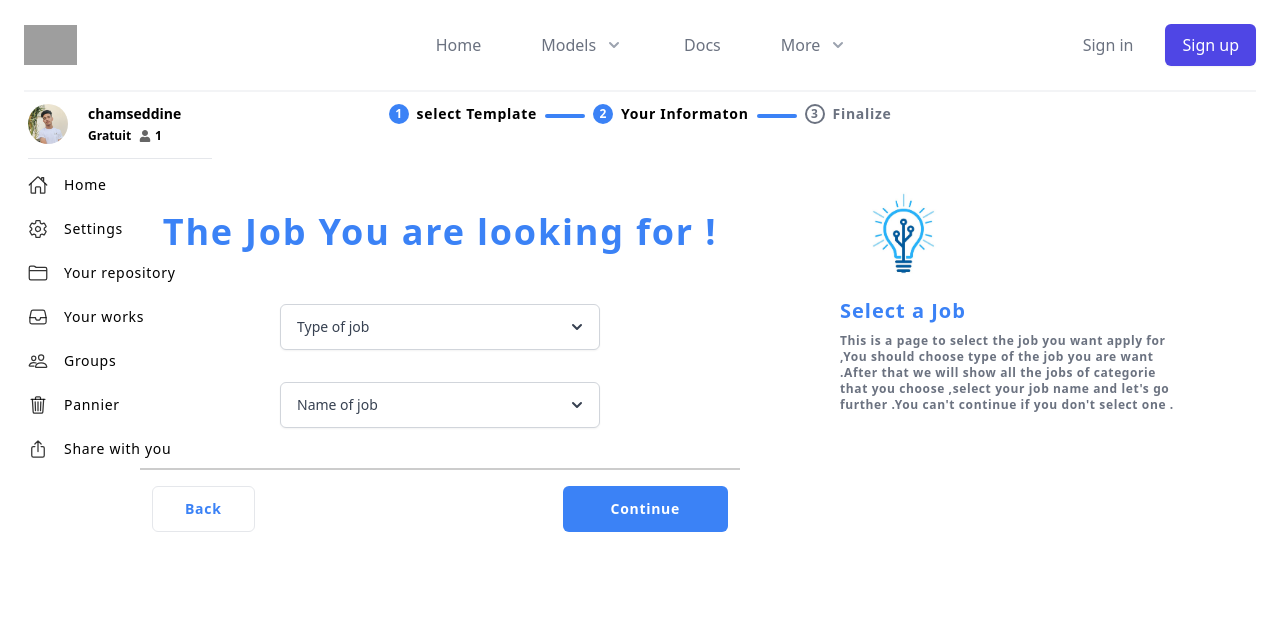
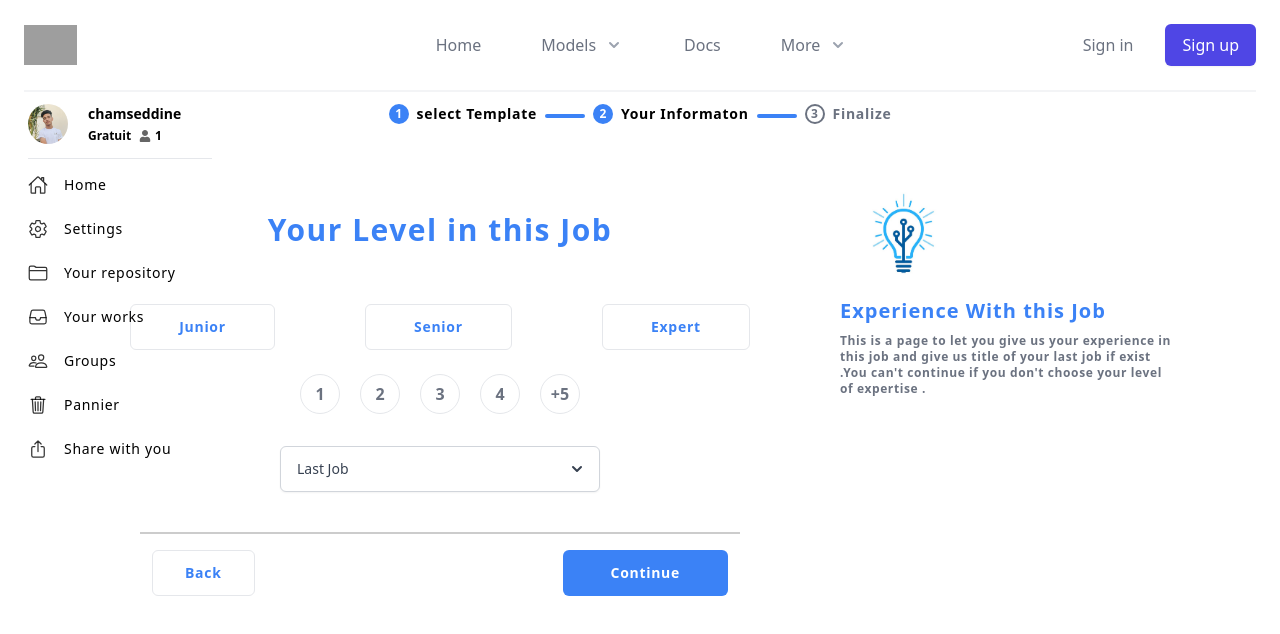
Before and after one commit to chamsou-Br/next_steps, a Next.js app: page /coverLetter/informations in a window 1280 px wide. Shown: the top 634 px of the page. Built offline with nearby package versions, Linux system fonts and the light colour scheme; grey boxes are pictures that could not be loaded.

Commit message:
add experince cover letter

```diff
--- a/components/DropDowns.jsx
+++ b/components/DropDowns.jsx
@@ -9,7 +9,7 @@ function classNames(...classes) {
 
  function DropDowns(props) {
   return (
-    <Menu as="div"  className="relative inline-block text-left mt-8 ">
+    <Menu as="div"   className="relative inline-block text-left mt-8 ">
       <div className='w-80 flex'>
         <Menu.Button disabled={props.disabled} className="inline-flex relative w-full  rounded-md border border-gray-300 shadow-sm px-4 py-3 bg-white text-sm font-medium text-gray-700 hover:bg-gray-50 focus:outline-none focus:ring-2 focus:ring-offset-2 focus:ring-offset-gray-100  ">
           {props.title}
@@ -28,7 +28,7 @@ function classNames(...classes) {
         leaveFrom="transform opacity-100 scale-100"
         leaveTo="transform opacity-0 scale-95"
       >
-        <Menu.Items className="origin-top-right absolute overflow-visible z-50  right-0 mt-2 w-56 h-60 rounded-md shadow-lg bg-white  overflow-y-scroll ring-1 ring-black ring-opacity-5 focus:outline-none">
+        <Menu.Items  className="origin-top-right absolute overflow-visible z-50  right-0 mt-2 w-56 h-60 rounded-md shadow-lg bg-white  overflow-y-scroll ring-1 ring-black ring-opacity-5 focus:outline-none">
           <div className="py-1">
               {props.data.map((item,index) => {
                   return(
--- /dev/null
+++ b/components/ExperienceCL.jsx
@@ -0,0 +1,128 @@
+import classNames from 'classnames'
+import React, { useState } from 'react'
+import DropDowns from './DropDowns'
+import jobs from "../data/jobs"
+
+function ExperienceCL() {
+    const [level , setLevel] = useState(null);
+    const [yearExperience , setYearExperience] = useState(0);
+    const [lastJob , setLastJob ] = useState("Last Job");
+
+  return (
+    <div className="">
+          <div className=' lg:hidden w-5/6 sm:w-3/4 m-auto '>
+                <div className=' w-full flex justify-center'>
+                     <img src='/idea.jpg' className=' w-32' />
+                </div>
+                <div>
+                    <h3 className=' text-blue-500 font-bold text-center tracking-wider text-xl'>Experience with this Job </h3>
+                    <p className=' tracking-wider font-semibold text-center text-xs text-gray-500 mt-2 '>
+                    This is a page to let you give us your experience in this job and give us title of your last job if exist  .You can't continue if you don't choose your level of expertise .  </p>
+                </div>
+
+            </div>
+        <div className=' flex mt-7 lg:mt-12 justify-center sm:mx-1 md:mx-5  lg:mx-10'>
+            <div className=' w-full lg:w-2/3 md:mt-0 lg:mt-10 text-center h-full pb-40   '>
+                <h1 className=' text-blue-500 font-bold text-xl md:text-2xl lg:text-3xl tracking-wider mb-14'>
+                    Your Level in this Job
+                </h1>
+
+                {/* Level Experience */}
+                <div className='flex justify-evenly'>
+
+                    <button  className={classNames(' border hover:border-blue-500 bg-white text-blue-500 cursor-pointer text-sm font-bold tracking-wider text-center px-8 lg:px-12 py-3 rounded-md ',{
+                        "border-blue-500 " : level == "Junior",
+                    })} onClick={()=>setLevel("Junior")}>
+                        Junior
+                    </button>
+                    <button  className={classNames('border hover:border-blue-500  bg-white text-blue-500 cursor-pointer text-sm font-bold tracking-wider text-center px-8 lg:px-12 py-3 rounded-md ',{
+                        "border-blue-500" : level == "Senior",
+                    })} onClick={()=>setLevel("Senior")}>
+                        Senior
+                    </button>
+                    <button  className={classNames('border hover:border-blue-500  bg-white text-blue-500 cursor-pointer text-sm font-bold tracking-wider text-center px-8 lg:px-12 py-3 rounded-md ',{
+                        "border-blue-500 " : level == "Expert",
+                    })} onClick={()=>setLevel("Expert")}>
+                        Expert
+                    </button>
+
+                </div>
+
+                {/* Year Experience */}
+                <div className=' m-auto flex justify-center mt-6 '>
+                    <div className={classNames(" cursor-pointer mr-5 border flex  rounded-full w-10 h-10 text-base font-bold ",{
+                            "hover:border-blue-500 text-blue-500" : level !=null ,
+                            "text-gray-500" : level == null,
+                            "border-blue-500 " : yearExperience == 1,
+                    })} onClick={()=>setYearExperience(1)}>
+                        <p className=' m-auto text-center'>1</p>
+                    </div>
+                    <div className={classNames(" cursor-pointer mr-5 border flex  rounded-full w-10 h-10 text-base font-bold ",{
+                            "hover:border-blue-500 text-blue-500" : level !=null ,
+                            "text-gray-500" : level == null,
+                            "border-blue-500 " : yearExperience == 2,
+                    })} onClick={()=>setYearExperience(2)}>
+                        <p className=' m-auto text-center'>2</p>
+                    </div>
+                    <div className={classNames(" cursor-pointer mr-5 border flex  rounded-full w-10 h-10 text-base font-bold ",{
+                            "hover:border-blue-500 text-blue-500" : level !=null ,
+                            "text-gray-500" : level == null,
+                            "border-blue-500 " : yearExperience == 3,
+                    })} onClick={()=>setYearExperience(3)}>
+                        <p className=' m-auto text-center'>3</p>
+                    </div>
+                    <div className={classNames(" cursor-pointer mr-5 border flex  rounded-full w-10 h-10 text-base font-bold ",{
+                            "hover:border-blue-500 text-blue-500" : level !=null ,
+                            "text-gray-500" : level == null,
+                            "border-blue-500 " : yearExperience == 4,
+                    })} onClick={()=>setYearExperience(4)}>
+                        <p className=' m-auto text-center'>4</p>
+                    </div>
+                    <div className={classNames(" cursor-pointer border flex  rounded-full w-10 h-10 text-base font-bold ",{
+                            "hover:border-blue-500 text-blue-500" : level !=null ,
+                            "text-gray-500" : level == null,
+                            "border-blue-500 " : yearExperience == 5,
+                    })} onClick={()=>setYearExperience(5)}>
+                        <p className=' m-auto text-center'>+5</p>
+                    </div>
+                </div>
+
+                {/* Last Work */}
+                <div className=''>
+                  <DropDowns data={jobs} title={lastJob} onHandlerClick={setLastJob} disabled={false} />
+                </div>
+
+                <div className=' m-auto mt-10 h-0.5 w-4/5  md:w-3/4 bg-black opacity-20' />
+
+                {/* Button back contine */}
+                <div  className=' flex justify-between mx-8 md:mx-16  lg:mx-20  xl:mx-28  mt-4'>
+                     <button   className=' bg-white border  text-blue-500 hover:bg-slate-50 text-sm font-bold tracking-wider text-center px-6 lg:px-8 py-3 rounded-md '>
+                      Back
+                     </button>
+                    <button disabled={yearExperience == 0 || level == null} className={classNames('  bg-blue-500 text-white text-sm font-bold tracking-wider text-center px-8 lg:px-12 py-3 rounded-md ',{
+                       " cursor-not-allowed" : !level || yearExperience == 0,
+                       "hover:bg-white hover:border hover:text-blue-500 cursor-pointer" : level != null ,
+                        })}>
+                      Continue
+                    </button>
+                </div>
+
+            </div>
+
+            <div className='hidden lg:block lg:w-1/3  md:pr-0 lg:pr-8  xl:pr-16 '>
+                <div className=' w-full flex justify-start'>
+                     <img src='/idea.jpg' className=' w-32' />
+                </div>
+                <div>
+                    <h3 className=' text-blue-500 font-bold tracking-wider text-xl'>Experience With this Job</h3>
+                    <p className=' tracking-wider font-semibold text-xs text-gray-500 mt-2'>
+                       This is a page to let you give us your experience in this job and give us title of your last job if exist  .You can't continue if you don't choose your level of expertise . </p>
+                </div>
+
+            </div>
+        </div>
+    </div>
+  )
+}
+
+export default ExperienceCL
--- a/components/SelectJobCL.jsx
+++ b/components/SelectJobCL.jsx
@@ -26,7 +26,7 @@ function SelectJobCL() {
 
             </div>
         <div className=' flex mt-7 lg:mt-12 justify-center sm:mx-1 md:mx-5  lg:mx-10'>
-            <div className=' w-full lg:w-2/3 md:mt-0 lg:mt-10 text-center overflow-visible pb-60  '>
+            <div className=' w-full lg:w-2/3 md:mt-0 lg:mt-10 text-center overflow-visible pb-40  '>
                 <h1 className=' text-blue-500 font-bold text-2xl md:text-3xl lg:text-4xl tracking-wider mb-5'>
                     The Job You are looking for !
                 </h1>
@@ -36,8 +36,11 @@ function SelectJobCL() {
                 <div>
                   <DropDowns data={JobsOfType} title={jobSelect} onHandlerClick={setJobSelect} disabled={typeSelect == "Type of job"} />
                 </div>
+
                 <div className=' m-auto mt-10 h-0.5 w-4/5  md:w-3/4 bg-black opacity-20' />
                 <div className=' flex justify-between mx-8 md:mx-16  lg:mx-20  xl:mx-28  mt-4'>
+
+                {/* Button back contine */}
                 <button  className=' bg-white border  text-blue-500 hover:bg-slate-50 text-sm font-bold tracking-wider text-center px-6 lg:px-8 py-3 rounded-md '>
                       Back
                   </button>
--- a/pages/coverLetter/informations.js
+++ b/pages/coverLetter/informations.js
@@ -1,4 +1,5 @@
 import React, { useState } from 'react'
+import ExperienceCL from '../../components/ExperienceCL'
 import PhaseCoverLetter from '../../components/PhaseCoverLetter'
 import SelectJobCL from '../../components/SelectJobCL'
 
@@ -7,7 +8,7 @@ function informations() {
   return (
     <div>
         <PhaseCoverLetter data={2} />
-        <SelectJobCL />
+        <ExperienceCL />
 
 
     </div>
```
